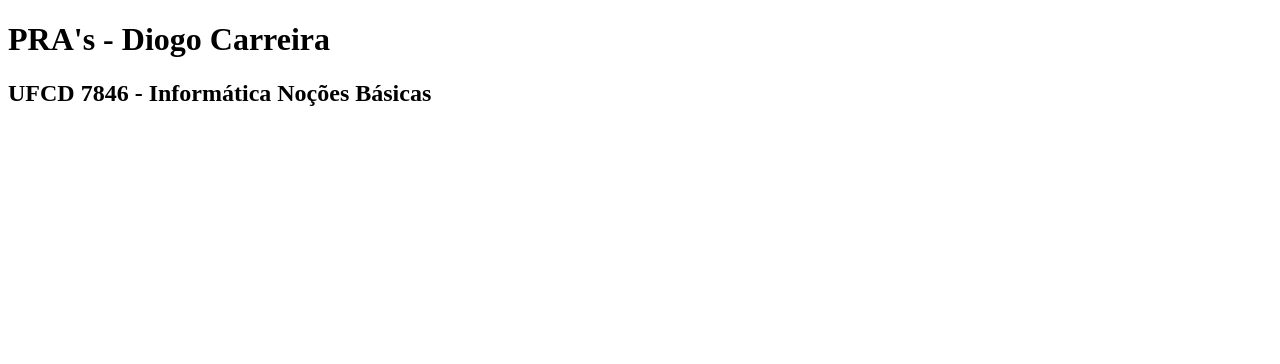
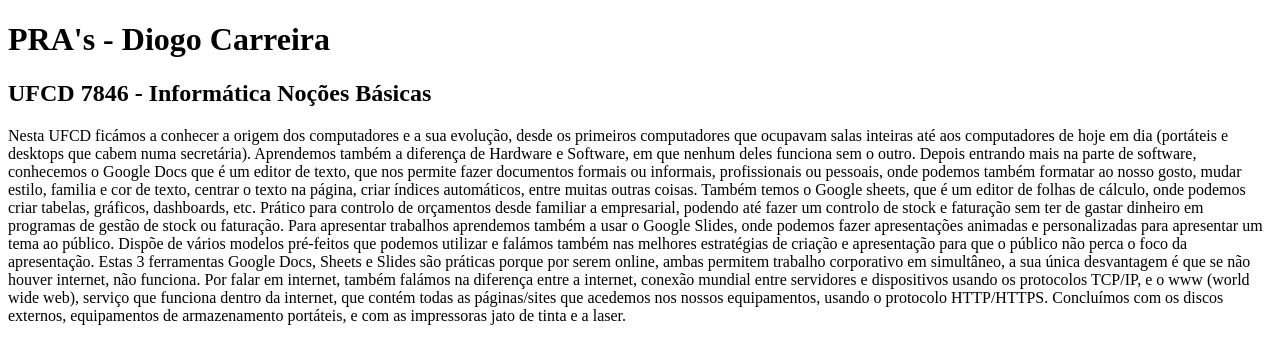
Before and after one commit to WebCarreira/pra_diogo, a plain HTML site: page index.html in a window 1280 px wide. Drawn offline with Linux system fonts and the light colour scheme.

Commit message:
ufcd7846-inicio

```diff
--- a/index.html
+++ b/index.html
@@ -10,6 +10,26 @@
         <h1>PRA's - Diogo Carreira</h1>
         <section>
             <h2>UFCD 7846 - Informática Noções Básicas</h2>
+            <p>Nesta UFCD ficámos a conhecer a origem dos computadores e a sua evolução, desde os primeiros computadores
+                 que ocupavam salas inteiras até aos computadores de hoje em dia (portáteis e desktops que cabem numa
+                 secretária). Aprendemos também a diferença de Hardware e Software, em que nenhum deles funciona
+                 sem o outro. Depois entrando mais na parte de software, conhecemos o Google Docs que é um editor
+                 de texto, que nos permite fazer documentos formais ou informais, profissionais ou pessoais, onde
+                 podemos também formatar ao nosso gosto, mudar estilo, familia e cor de texto, centrar o texto
+                 na página, criar índices automáticos, entre muitas outras coisas. Também temos o Google sheets,
+                 que é um editor de folhas de cálculo, onde podemos criar tabelas, gráficos, dashboards, etc. Prático
+                 para controlo de orçamentos desde familiar a empresarial, podendo até fazer um controlo de stock e
+                 faturação sem ter de gastar dinheiro em programas de gestão de stock ou faturação. Para apresentar
+                 trabalhos aprendemos também a usar o Google Slides, onde podemos fazer apresentações animadas e
+                 personalizadas para apresentar um tema ao público. Dispõe de vários modelos pré-feitos que podemos
+                 utilizar e falámos também nas melhores estratégias de criação e apresentação para que o público não
+                 perca o foco da apresentação. Estas 3 ferramentas Google Docs, Sheets e Slides são práticas porque
+                 por serem online, ambas permitem trabalho corporativo em simultâneo, a sua única desvantagem é que se
+                 não houver internet, não funciona. Por falar em internet, também falámos na diferença entre a internet,
+                 conexão mundial entre servidores e dispositivos usando os protocolos TCP/IP, e o www (world wide web),
+                 serviço que funciona dentro da internet, que contém todas as páginas/sites que acedemos nos nossos
+                 equipamentos, usando o protocolo HTTP/HTTPS. Concluímos com os discos externos, equipamentos de
+                 armazenamento portáteis, e com as impressoras jato de tinta e a laser.</p>
             <p></p>
         </section>
         <section>
```
